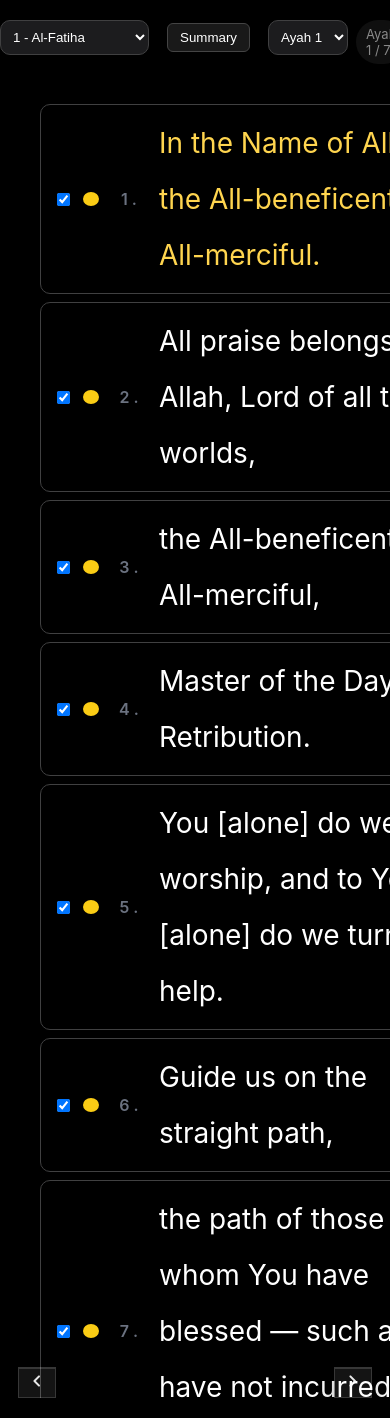
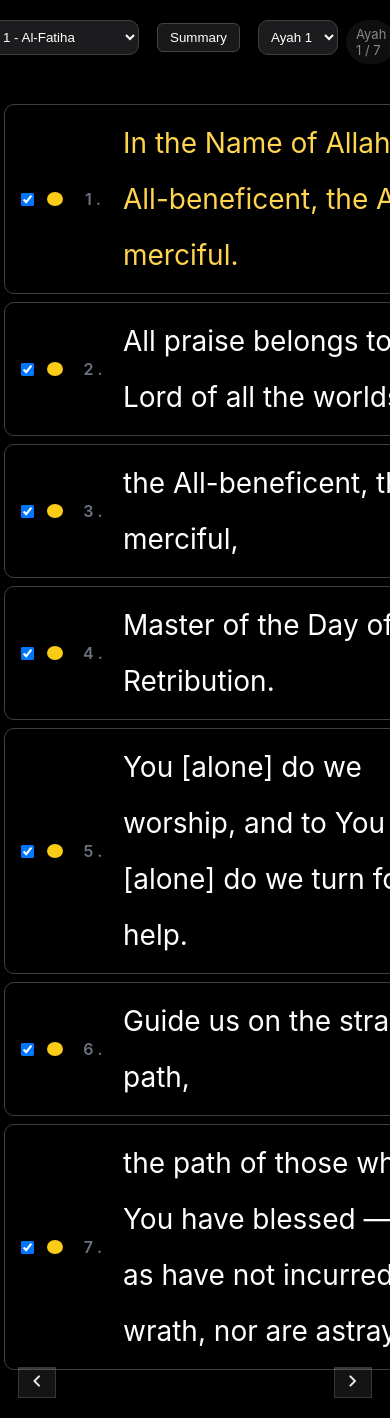
Before and after one commit to shabirdewji/Quran-viewer, a Flask app: page /view/1/1 in a window 390 px wide. Run offline with Flask 3, Linux system fonts and the light colour scheme; data comes from the database, SQL or seed files in the repository.

Commit message:
verse shift

```diff
--- a/static/css/viewer.css
+++ b/static/css/viewer.css
@@ -608,7 +608,7 @@
 /* -------------------------------- */
 /* MOBILE */
 /* -------------------------------- */
-
+/*
 @media (max-width: 480px) {
 
     .left-controls {
@@ -622,4 +622,24 @@
     .ayah {
         font-size: calc(var(--ayah-font-size) - 4px);
     }
+} */
+
+@media (max-width: 480px) {
+    .page {
+        padding-left: 8px;
+        padding-right: 8px;
+    }
+
+    .reader {
+        padding-left: 6px;
+        padding-right: 6px;
+    }
+
+    .main {
+        transform: translateX(-10px);
+    }
+
+    .ayah {
+        font-size: calc(var(--ayah-font-size) - 4px);
+    }
 }
```
Also changed, not shown: 2 other files.
